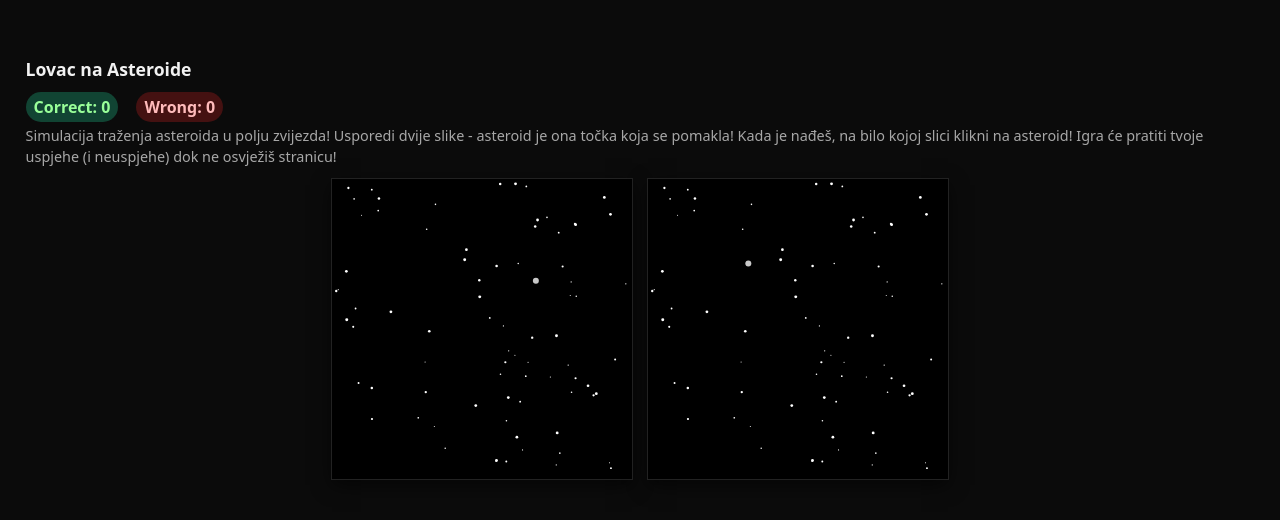
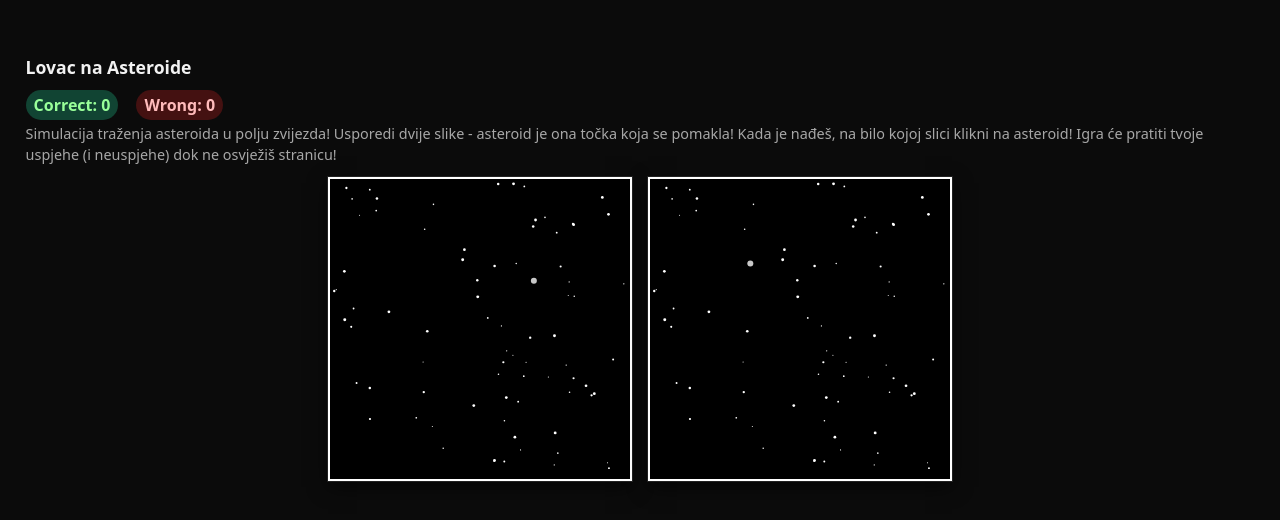
Before and after one commit to ssegota/spot-the-asteroid, a plain HTML site: page asteroid.html in a window 1280 px wide. Shown: the part 132-652 px from the top of the page. Drawn offline with Linux system fonts and the light colour scheme.

Commit message:
Update asteroid.html - Added border to the canvases

```diff
--- a/asteroid.html
+++ b/asteroid.html
@@ -14,7 +14,7 @@
     h1 { font-size: 1.1rem; margin: 0 0 8px; color: #f2f2f2; }
     .row { display:flex; gap: 16px; align-items:center; flex-wrap: wrap; }
     .canvases { display:flex; gap: 16px; justify-content: center; flex-wrap: wrap; margin-top: 12px; }
-    canvas { background: #000; box-shadow: 0 0 0 1px #222, 0 6px 18px rgba(0,0,0,.6); }
+    canvas { background: #000; border: 2px solid white; box-shadow: 0 0 0 1px #222, 0 6px 18px rgba(0,0,0,.6);}
     .stats { display:flex; gap: 18px; align-items:center; margin: 10px 0 4px; }
     .badge { padding: 4px 8px; border-radius: 999px; font-weight: 700; }
     .ok { background:#143; color:#9f9; }
```
